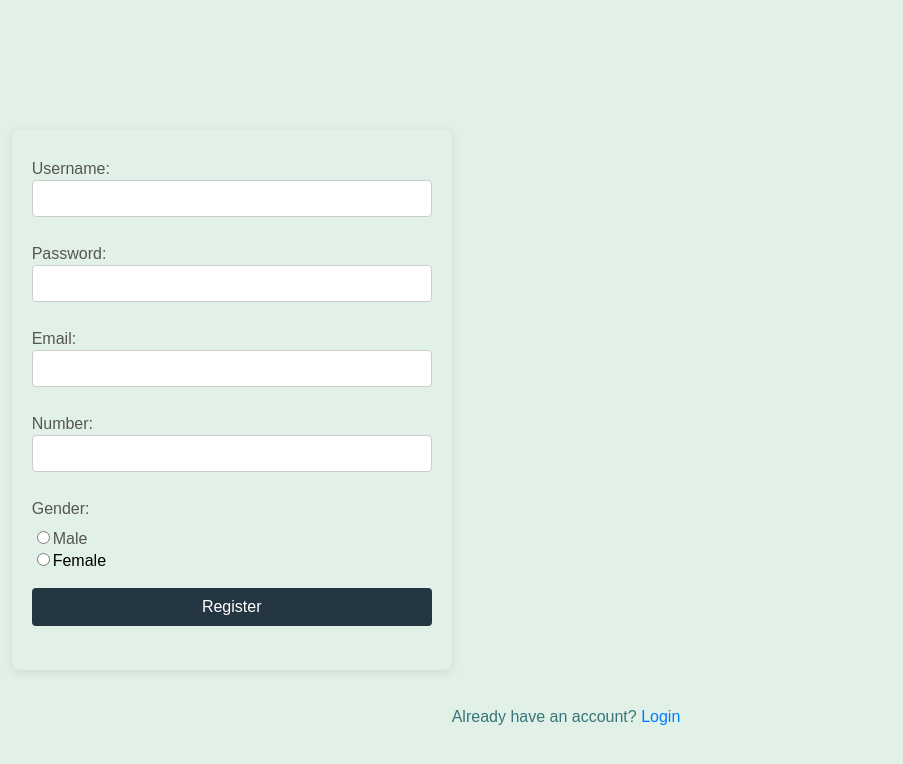
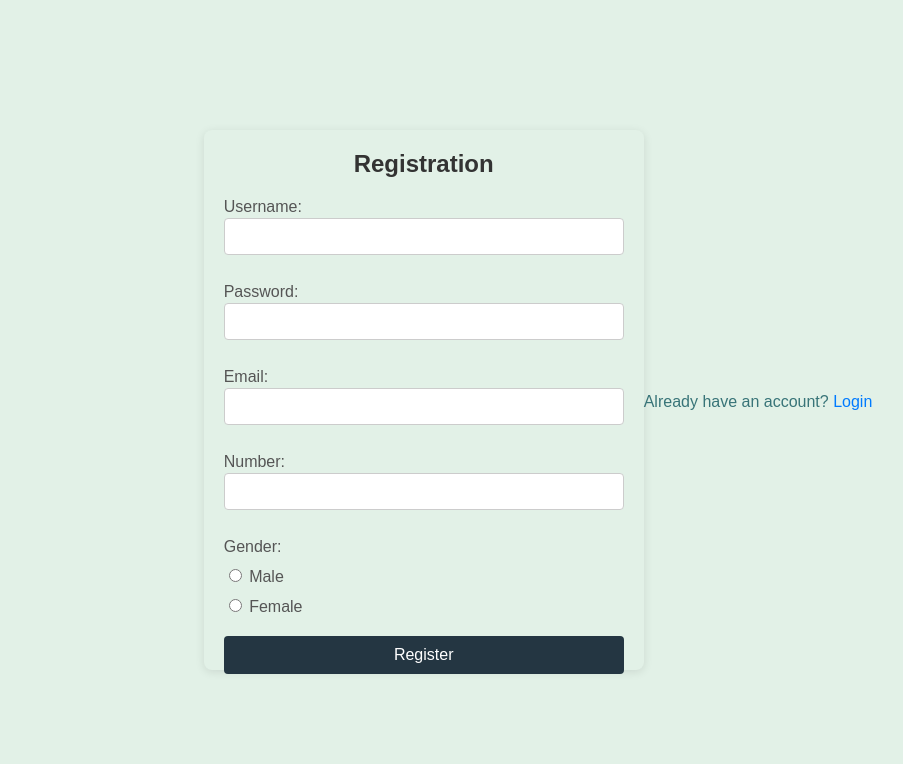
Before and after one commit to DanahMk/CS333-prj, a PHP site: page /php/register.php in a window 1280 px wide. Shown: the top 764 px of the page, without its empty margins (102-1005 px from the left). Run offline with PHP 8.4, Linux system fonts and the light colour scheme.

Commit message:
Update register.php

```diff
--- a/php/register.php
+++ b/php/register.php
@@ -1,12 +1,6 @@
 <?php
 session_start();
-
-// Simple in-memory storage (replace with database in real-world scenario)
-if (!isset($_SESSION["users"])) {
-    $_SESSION["users"] = [];
-}
-
-$users = &$_SESSION["users"]; // Use reference to avoid global keyword
+require_once 'connect.php';
 
 if ($_SERVER["REQUEST_METHOD"] == "POST") {
     // Validate input
@@ -19,31 +13,40 @@ if ($_SERVER["REQUEST_METHOD"] == "POST") {
     // Check for empty fields and valid email
     if (empty($username) || empty($password) || !$email || empty($number) || empty($gender)) {
         $_SESSION['registration_error'] = "All fields are required and email must be valid.";
-        header("Location: registration.php");
+        header("Location: register.php");
         exit();
     }
 
-    // Check if username already exists
-    if (isset($users[$username])) {
-        $_SESSION['registration_error'] = "Username already exists.";
-        header("Location: registration.php");
+    // Check if username or email already exists
+    $check_query = "SELECT * FROM registration WHERE username = ? OR email = ?";
+    $check_stmt = $conn->prepare($check_query);
+    $check_stmt->bind_param("ss", $username, $email);
+    $check_stmt->execute();
+    $result = $check_stmt->get_result();
+
+    if ($result->num_rows > 0) {
+        $_SESSION['registration_error'] = "Username or email already exists.";
+        header("Location: register.php");
         exit();
     }
 
     // Hash the password
     $hashed_password = password_hash($password, PASSWORD_DEFAULT);
 
-    // Store user details (consider storing additional details like email, number, gender in a real database)
-    $users[$username] = [
-        'password' => $hashed_password,
-        'email' => $email,
-        'number' => $number,
-        'gender' => $gender,
-    ];
+    // Insert user into database
+    $insert_query = "INSERT INTO registration (username, password, email, number, gender) VALUES (?, ?, ?, ?, ?)";
+    $stmt = $conn->prepare($insert_query);
+    $stmt->bind_param("sssis", $username, $hashed_password, $email, $number, $gender);
 
+    if ($stmt->execute()) {
         $_SESSION['registration_success'] = "Registration successful. You can now log in.";
-    header("Location: login.php");
+        header("Location: register.php");
         exit();
+    } else {
+        $_SESSION['registration_error'] = "Registration failed. Please try again.";
+        header("Location: register.php");
+        exit();
+    }
 }
 ?>
 
@@ -58,7 +61,8 @@ if ($_SERVER["REQUEST_METHOD"] == "POST") {
         --first-color: #243642;
         --second-color: #387478;
         --third-color: #629584;
-    --forth-color: #E2F1E7;}
+        --forth-color: #E2F1E7;
+    }
     body {
         margin: 0;
         padding: 0;
@@ -67,13 +71,15 @@ if ($_SERVER["REQUEST_METHOD"] == "POST") {
         display: flex;
         justify-content: center;
         align-items: center;
-    background: var(--forth-color);}
+        background: var(--forth-color);
+    }
 
     h2 {
         color: #333;
         margin: 0px;
         text-align: center;
-    margin-bottom: 20px;}
+        margin-bottom: 20px;
+    }
 
     form {
         background: var(--forth-color);
@@ -82,22 +88,25 @@ if ($_SERVER["REQUEST_METHOD"] == "POST") {
         align-items: center;
         box-shadow: 0 2px 10px rgba(0, 0, 0, 0.1);
         width: 400px;
-    height: 500px; }
+        height: 500px;
+    }
 
-    .input-group {margin-bottom: 15px; }
+    .input-group { margin-bottom: 15px; }
 
     label {
         display: block;
         margin-top: 10px;
         margin-bottom: 2px;
-    color: #555; }
+        color: #555;
+    }
 
     input[type="text"], input[type="password"], input[type="email"], input[type="number"] {
         width: 100%;
         padding: 10px;
         border: 1px solid #ccc;
         border-radius: 4px;
-    box-sizing: border-box;}
+        box-sizing: border-box;
+    }
 
     input[type="submit"] {
         width: 100%;
@@ -107,29 +116,55 @@ if ($_SERVER["REQUEST_METHOD"] == "POST") {
         border: none;
         border-radius: 4px;
         cursor: pointer;
-    font-size: 16px;}
-    input[type="submit"]:hover {background: var(--second-color);}
+        font-size: 16px;
+    }
 
-    p {
+    input[type="submit"]:hover {
+        background: var(--second-color);
+    }
+
+    .login-link {
         text-align: center;
-    margin-top: 650px;
-    margin-right: 30%;
+        margin-top: 20px;
         color: var(--second-color);
     }
 
     a {
         color: #007bff;
-    text-decoration: none; }
-    a:hover {text-decoration: underline; }
+        text-decoration: none;
+    }
+
+    a:hover {
+        text-decoration: underline;
+    }
 
     .error {
         color: red;
-    text-align: center;}
+        text-align: center;
+        margin-bottom: 15px;
+    }
 
+    .success {
+        color: green;
+        text-align: center;
+        margin-bottom: 15px;
+    }
     </style>
 </head>
 <body>
-    <form action="connect.php" method="post">
+    <?php
+    if (isset($_SESSION['registration_error'])) {
+        echo '<div class="error">' . htmlspecialchars($_SESSION['registration_error']) . '</div>';
+        unset($_SESSION['registration_error']);
+    }
+    if (isset($_SESSION['registration_success'])) {
+        echo '<div class="success">' . htmlspecialchars($_SESSION['registration_success']) . '</div>';
+        unset($_SESSION['registration_success']);
+    }
+    ?>
+    <form action="<?php echo htmlspecialchars($_SERVER["PHP_SELF"]); ?>" method="post">
+        <h2>Registration</h2>
+
         <label for="username">Username:</label>
         <input type="text" id="username" name="username" required><br><br>
 
@@ -142,12 +177,19 @@ if ($_SERVER["REQUEST_METHOD"] == "POST") {
         <label for="number">Number:</label>
         <input type="number" id="number" name="number" required><br><br>
 
-        <label for="gender">Gender:</label><label for="male" class="radio">
-        <input type="radio" id="male" name="gender" value="M">Male</label>
-        <input type="radio" id="female" name="gender" value="F">Female</label><br><br>
+        <label>Gender:</label>
+        <div class="radio-group">
+            <label for="male" class="radio">
+                <input type="radio" id="male" name="gender" value="m" required> Male
+            </label>
+            <label for="female" class="radio">
+                <input type="radio" id="female" name="gender" value="f" required> Female
+            </label>
+        </div>
+        <br>
 
         <input type="submit" value="Register">
     </form>
-    <p>Already have an account? <a href="login.php">Login</a></p>
+    <p class="login-link">Already have an account? <a href="login.php">Login</a></p>
 </body>
 </html>
```
Lines whose indentation alone changed are shown as unchanged.
